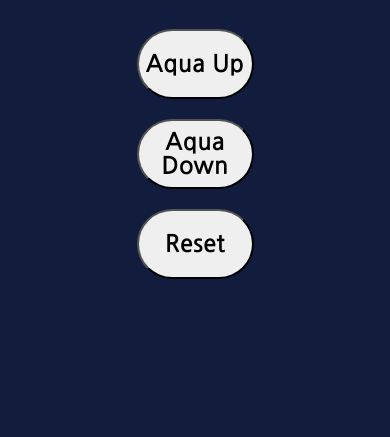
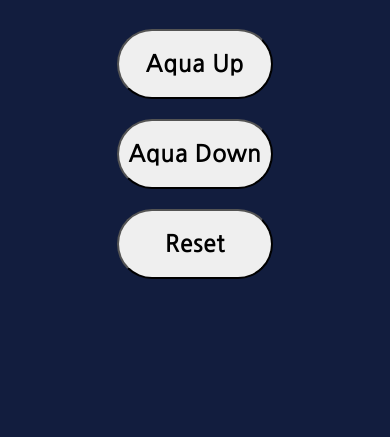
Before and after one commit to VittiniN/CounterApp-, a plain HTML site: page index.html in a window 390 px wide. Shown: the part 334-771 px from the top of the page. Drawn offline with Linux system fonts and the light colour scheme; a web font is replaced by a local one.

Commit message:
media querey

```diff
--- a/index.css
+++ b/index.css
@@ -10,14 +10,14 @@ html, body {
 }
 
 body {
-    /* Ensures the content area grows as needed */
+
     flex: 1;
     display: flex;
     flex-direction: column;
 }
 
 .container {
-    flex: 1; /* Allows the container to grow and push the footer down */
+    flex: 1;
     display: flex;
     flex-direction: column;
     justify-content: center;
@@ -25,7 +25,7 @@ body {
 }
 
 button {
-    width: 100%;
+    width: 28%;
     border-radius: 40px;
     height: 70px;
     margin: 10px;
@@ -45,7 +45,7 @@ button {
     flex-direction: column;
     justify-content: center;
     align-items: center;
-    width: 30%;
+    width: 100%;
 }
 
 .footer {
@@ -56,3 +56,22 @@ button {
     background-color: #121d3e; /* Match footer background with the body */
     color: white;
 }
+
+
+@media (max-width: 767px) {
+    button{
+        width: 80%;
+    }
+}
+
+@media (min-width:768px) and (max-width: 1023px) {
+  button {
+        width: 55%;
+        }
+    }
+
+@media (max-width:1024px){
+    button{
+        width:40%;
+    }
+}
```
